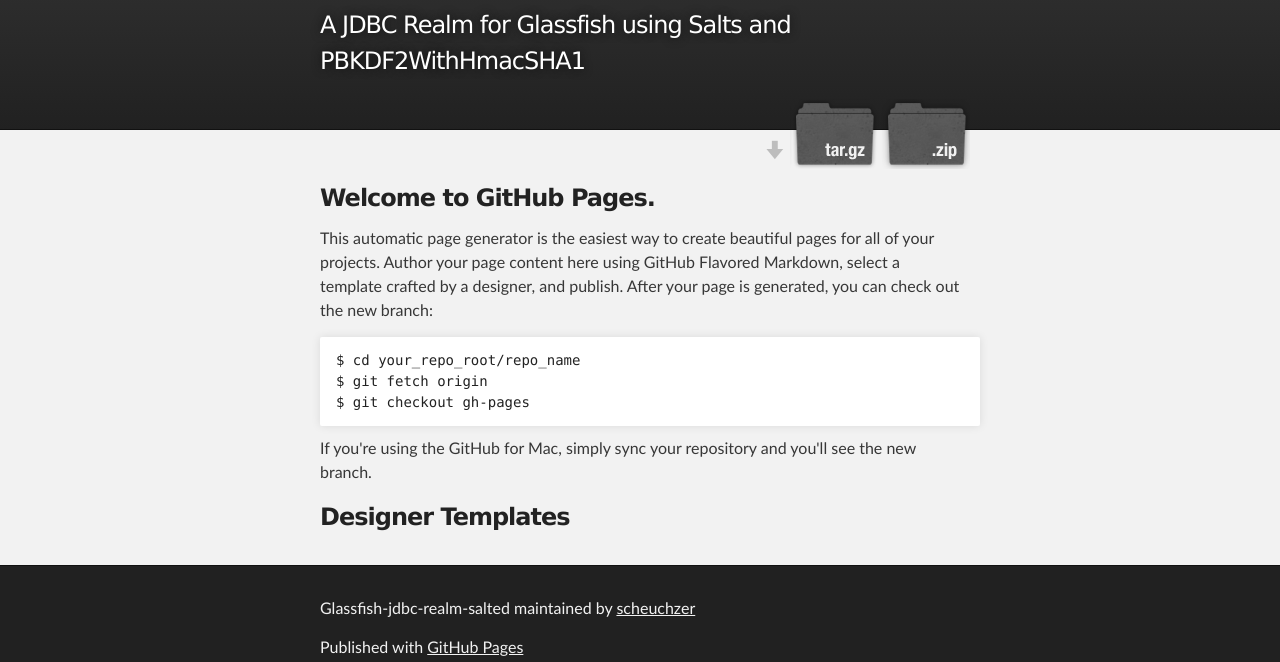
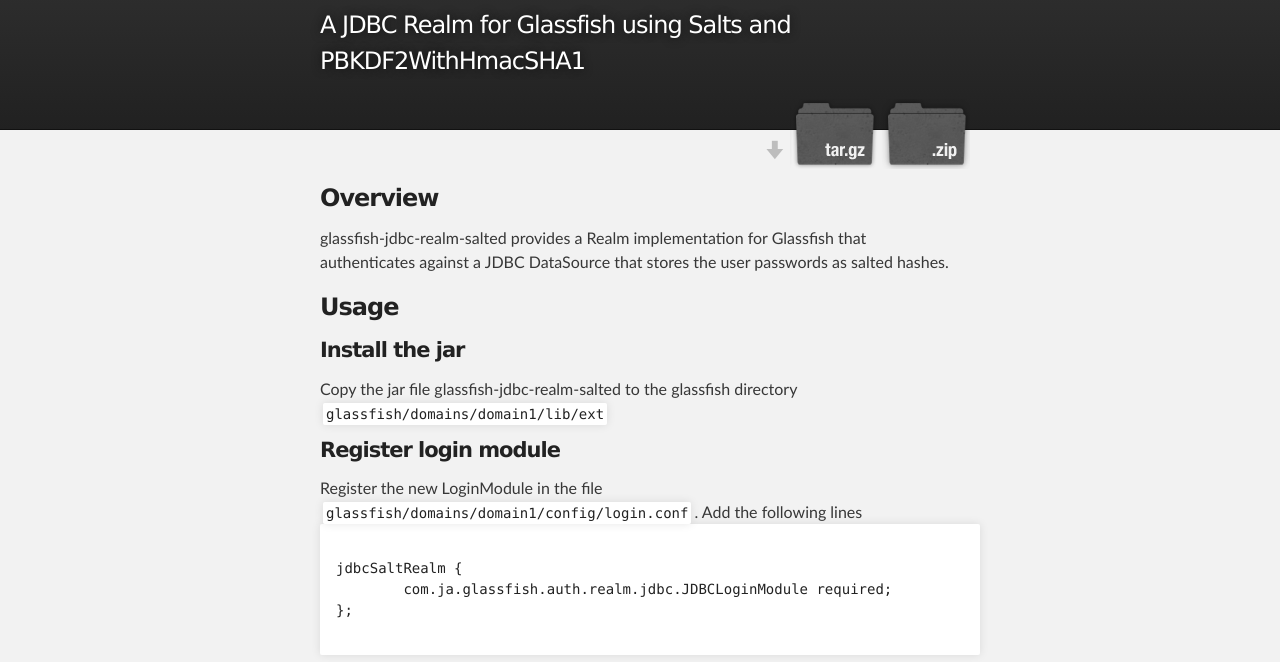
Before and after one commit to scheuchzer/glassfish-jdbc-realm-salted, a plain HTML site: page index.html in a window 1280 px wide. Shown: the part 116-778 px from the top of the page. Drawn offline with Linux system fonts and the light colour scheme.

Commit message:
Update index.html

```diff
--- a/index.html
+++ b/index.html
@@ -1,14 +1,13 @@
 <!DOCTYPE html>
 <html>
-
   <head>
     <meta charset='utf-8' />
     <meta http-equiv="X-UA-Compatible" content="chrome=1" />
-    <meta name="description" content="Glassfish-jdbc-realm-salted : A JDBC Realm for Glassfish using Salts and PBKDF2WithHmacSHA1" />
+    <meta name="description" content="glassfish-jdbc-realm-salted : A JDBC Realm for Glassfish using Salts and PBKDF2WithHmacSHA1" />
 
     <link rel="stylesheet" type="text/css" media="screen" href="stylesheets/stylesheet.css">
 
-    <title>Glassfish-jdbc-realm-salted</title>
+    <title>glassfish-jdbc-realm-salted</title>
   </head>
 
   <body>
@@ -32,22 +31,26 @@
     <div id="main_content_wrap" class="outer">
       <section id="main_content" class="inner">
         <h3>
-          <a name="welcome-to-github-pages" class="anchor" href="#welcome-to-github-pages"><span class="octicon octicon-link"></span></a>Welcome to GitHub Pages.</h3>
+          <a name="overview" class="anchor" href="#overview"><span class="octicon octicon-link"></span></a>Overview</h3>
 
-          <p>This automatic page generator is the easiest way to create beautiful pages for all of your projects. Author your page content here using GitHub Flavored Markdown, select a template crafted by a designer, and publish. After your page is generated, you can check out the new branch:</p>
+          <p>glassfish-jdbc-realm-salted provides a Realm implementation for Glassfish that authenticates against a JDBC DataSource
+            that stores the user passwords as salted hashes.
+          </p>
+        <h3>
+          <a name="usage" class="anchor" href="#usage"><span class="octicon octicon-link"></span></a>Usage
+        </h3>
+        <h4>Install the jar</h4>
+        Copy the jar file glassfish-jdbc-realm-salted to the glassfish directory <code>glassfish/domains/domain1/lib/ext</code>
+        <h4>Register login module</h4>
+        Register the new LoginModule in the file <code>glassfish/domains/domain1/config/login.conf</code>. Add the following lines
+        <pre><code>
+jdbcSaltRealm {
+	com.ja.glassfish.auth.realm.jdbc.JDBCLoginModule required;
+};
+        </code></pre>
 
-<pre><code>$ cd your_repo_root/repo_name
-$ git fetch origin
-$ git checkout gh-pages
-</code></pre>
-
-          <p>If you're using the GitHub for Mac, simply sync your repository and you'll see the new branch.</p>
-
-          <h3>
-            <a name="designer-templates" class="anchor" href="#designer-templates"><span class="octicon octicon-link"></span></a>Designer Templates
-          </h3>
-
-
+        <h4>Create the Authentication Realm</h4>
+        TODO
       </section>
     </div>
 
```
